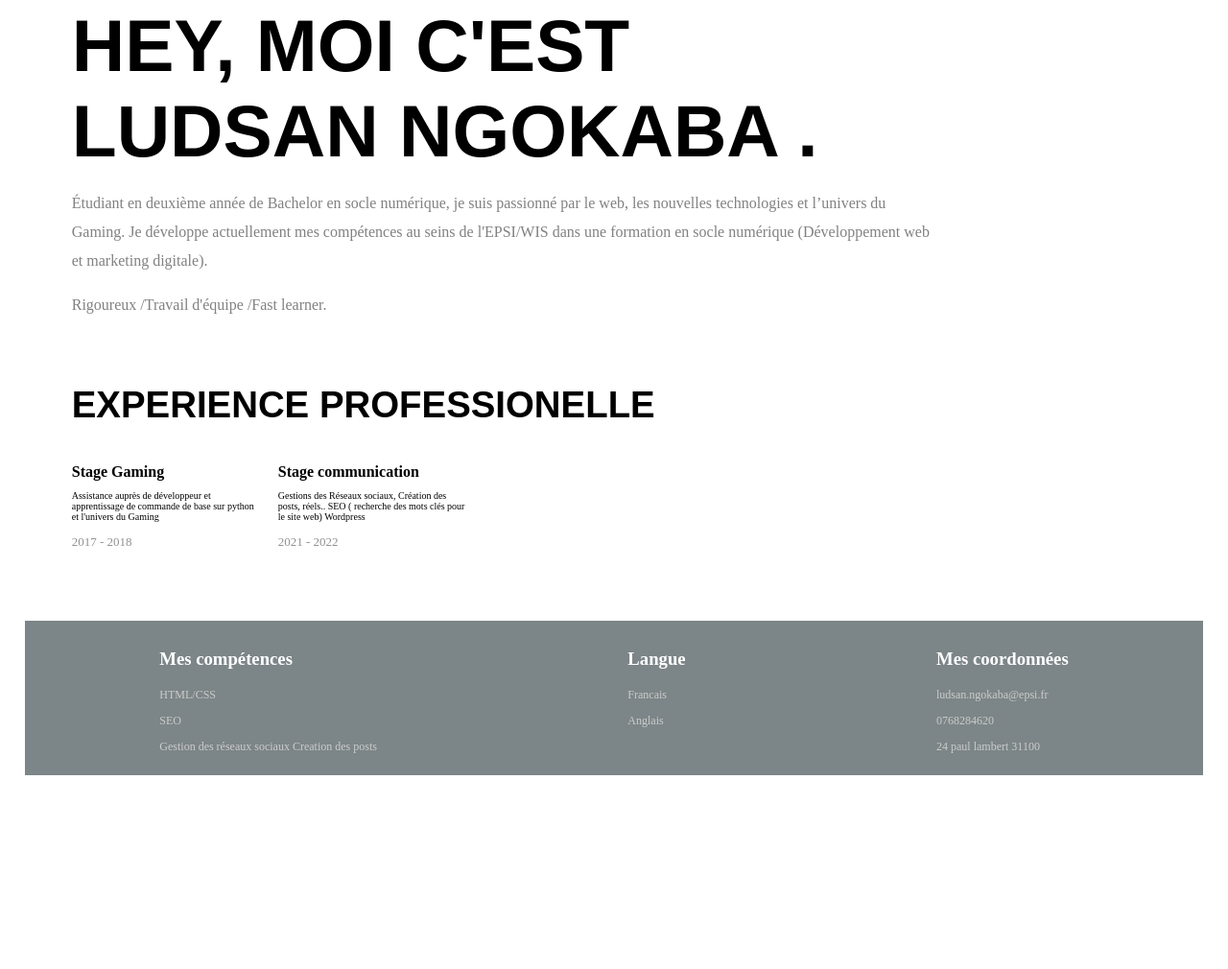
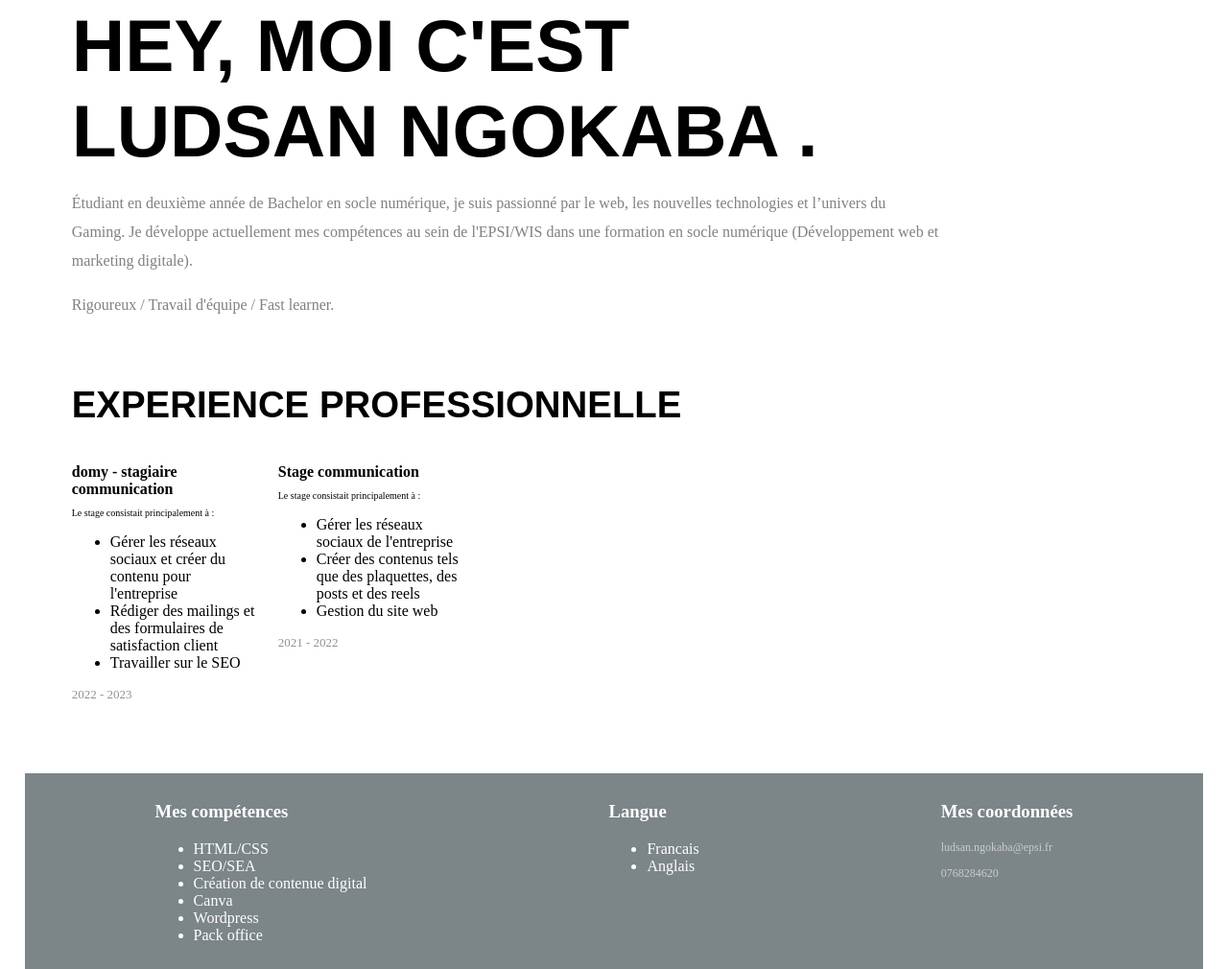
Before and after one commit to Ludsane/ludsane.github.io, a plain HTML site: page index.html in a window 1280 px wide. Shown: the part 105-1115 px from the top of the page at 96% size. Before the commit the page ends 913 px from the top, so only its background shows below. Drawn offline with Linux system fonts and the light colour scheme.

Commit message:
index.html

```diff
--- a/index.html
+++ b/index.html
@@ -1,12 +1,10 @@
-
+<html lang="fr">
 <head>
   <meta charset="UTF-8" />
   <meta http-equiv="X-UA-Compatible" content="IE=edge" />
   <meta name="viewport" content="width=device-width, initial-scale=1.0" />
   <link rel="stylesheet" href="style.css" />
-		<title>
-			Cv ngokaba
-		</title>
+  <title>Cv ngokaba</title>
 </head>
 <body>
   <nav>
@@ -14,7 +12,7 @@
       <img src="/1662714618038-removebg-preview.png" alt="profile photo" />
     </div>
     <ul>
-			<a  href="https://www.linkedin.com/in/ludsan-ngokaba/" ><li> Linkedin</li> </a>
+      <a href="https://www.linkedin.com/in/ludsan-ngokaba/"><li> Linkedin</li></a>
       <li>Mes projets</li>
     </ul>
   </nav>
@@ -24,33 +22,38 @@
       <h1>Hey, MOi c'est Ludsan Ngokaba .</h1>
       <p>
         Étudiant en deuxième année de Bachelor en socle numérique, je suis passionné par le web, les nouvelles technologies et l’univers du Gaming.
-        Je développe actuellement mes compétences au seins de l'EPSI/WIS dans une formation en socle numérique (Développement web et marketing digitale).
-
-         <p> Rigoureux /Travail d'équipe /Fast learner. </p>
-
+        Je développe actuellement mes compétences au sein de l'EPSI/WIS dans une formation en socle numérique (Développement web et marketing digitale).
       </p>
+      <p>Rigoureux / Travail d'équipe / Fast learner.</p>
     </header>
 
     <section class="projects-section">
-				<h1>Experience professionelle</h1>
+      <h1>Experience professionnelle</h1>
       <div class="projects">
         <div class="project">
-						<h4> Stage Gaming</h4>
+          <h4>domy - stagiaire communication</h4>
           <p class="description">
-							Assistance auprès de développeur et apprentissage de commande de base sur python et l'univers du Gaming
+            Le stage consistait principalement à :
+            <ul>
+		<li>Gérer les réseaux sociaux et créer du contenu pour l'entreprise</li>
+              	<li>Rédiger des mailings et des formulaires de satisfaction client</li>
+              	<li>Travailler sur le SEO</li>
+            </ul>
           </p>
-
-						<p class="dates"> 2017 - 2018</p>
+          <p class="dates">2022 - 2023</p>
         </div>
 
         <div class="project">
-						<h4> Stage communication </h4>
+          <h4>Stage communication</h4>
           <p class="description">
-							Gestions des Réseaux sociaux,
-            Création des posts, réels..
-            SEO ( recherche des mots clés pour le site web) Wordpress
+            Le stage consistait principalement à :
+            <ul>
+              <li>Gérer les réseaux sociaux de l'entreprise</li>
+              <li>Créer des contenus tels que des plaquettes, des posts et des reels</li>
+              <li>Gestion du site web</li>
+            </ul>
           </p>
-						<p class="dates"> 2021 - 2022</p>
+          <p class="dates">2021 - 2022</p>
         </div>
       </div>
     </section>
@@ -59,20 +62,27 @@
   <footer>
     <div class="colonne">
       <h3>Mes compétences</h3>
-				<p>HTML/CSS </p>
-				<p>SEO</p>
-				<p>Gestion des réseaux sociaux Creation des posts</p>
+      <ul>
+        <li> HTML/CSS</li>
+        <li> SEO/SEA </li>
+	<li> Création de contenue digital </li>
+	<li> Canva </li>
+	<li> Wordpress </li>
+	<li> Pack office </li>
+      </ul>
     </div>
     <div class="colonne">
       <h3>Langue</h3>
-				<p>Francais</p>
-        <p>Anglais</p>
+      <ul>
+        <li>Francais</li>
+        <li>Anglais</li>
+      </ul>
     </div>
     <div class="colonne">
       <h3>Mes coordonnées</h3>
       <p>ludsan.ngokaba@epsi.fr</p>
-        <p>0768284620 </p>
-				<p>24 paul lambert 31100</p>
+      <p>0768284620</p>
     </div>
   </footer>
 </body>
+</html>
```
Lines whose indentation alone changed are shown as unchanged.
